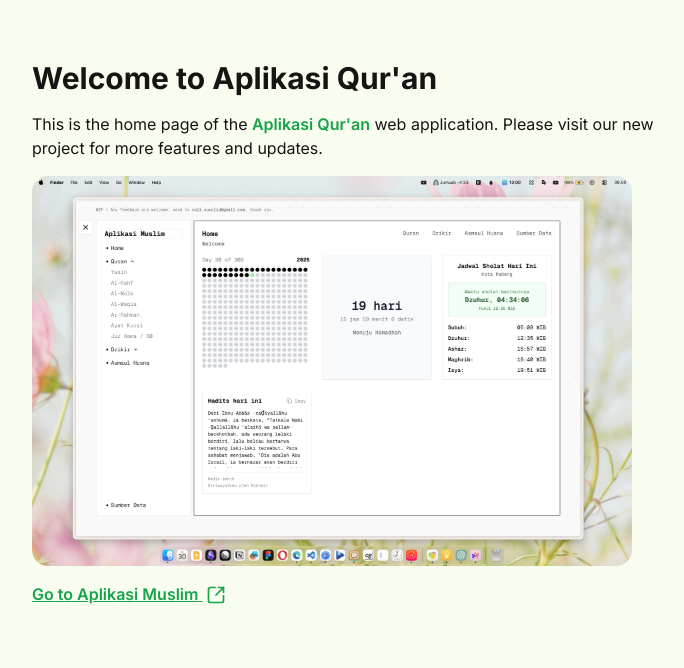
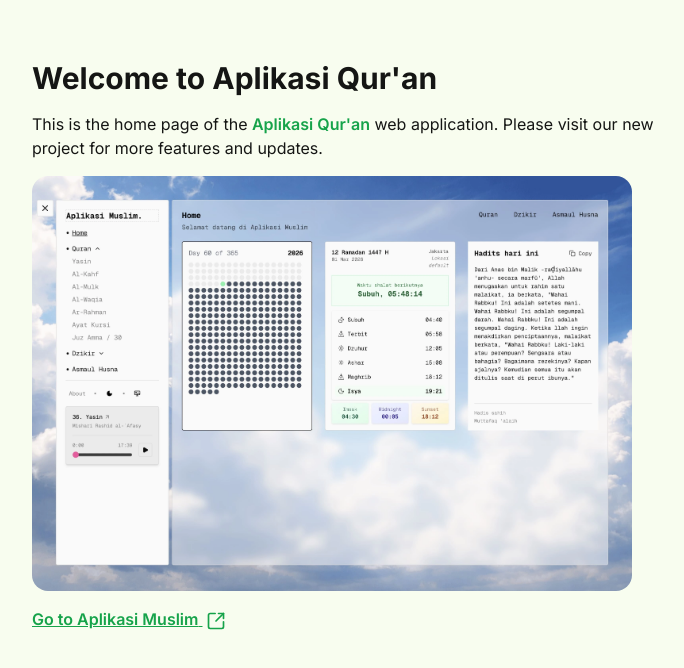
Before and after one commit to rayyanbabab/Al-Qu-ran-Digital, a Next.js app: page / in a window 1280 px wide. Shown: the top 668 px of the page, without its empty margins (292-976 px from the left). Built offline with nearby package versions, Linux system fonts and the light colour scheme.

Commit message:
update aplikasi muslim link

```diff
--- a/src/app/my-quran/layout.js
+++ b/src/app/my-quran/layout.js
@@ -1,6 +1,9 @@
+import { APLIKASI_MUSLIM_LINK } from "@/lib/constants";
 import Link from "next/link";
 
-export default function QuranLayout({ children }) {
+export default async function QuranLayout({ children }) {
+  const appMuslimLink = APLIKASI_MUSLIM_LINK;
+
   return (
     <main className="h-full cw-full max-w-[1440px] mx-auto">
       <div className="p-4 text-center bg-blue-600/80 hover:bg-blue-600 text-white rounded-lg my-4">
@@ -8,7 +11,7 @@ export default function QuranLayout({ children }) {
           Check the new version at{' '}
           <Link
             className="underline font-bold"
-            href="https://aplikasi-muslim-seven.vercel.app/"
+            href={appMuslimLink}
           >
             Aplikasi Muslim
           </Link>
--- a/src/app/page.js
+++ b/src/app/page.js
@@ -1,10 +1,12 @@
+import { APLIKASI_MUSLIM_LINK } from '@/lib/constants';
 import { SquareArrowOutUpRight } from 'lucide-react';
 import Image from 'next/image';
 import Link from 'next/link';
 
-export default function Home() {
+export default async function Home() {
+  const appMuslimLink = APLIKASI_MUSLIM_LINK;
+
   return (
-    // todo: update content
     // Show case the new Aplikasi Muslim project
     <main className="p-5 max-w-2xl mx-auto mt-0 md:mt-10">
       <h1 className="text-3xl font-bold mb-4">
@@ -19,11 +21,11 @@ export default function Home() {
         updates.
       </p>
       <Link
-        href="https://aplikasi-muslim-seven.vercel.app/"
+        href={appMuslimLink}
         className="text-green-600 underline font-semibold"
       >
         <Image
-          src="/aplikasi-muslim.jpeg"
+          src="/aplikasi-muslim.webp"
           alt="Aplikasi Muslim"
           width={600}
           height={300}
--- /dev/null
+++ b/src/lib/constants.js
@@ -0,0 +1 @@
+export const APLIKASI_MUSLIM_LINK = 'https://aplikasi-muslim.nurulinsanid.workers.dev/';
```
Also changed, not shown: public/aplikasi-muslim.webp (added).
